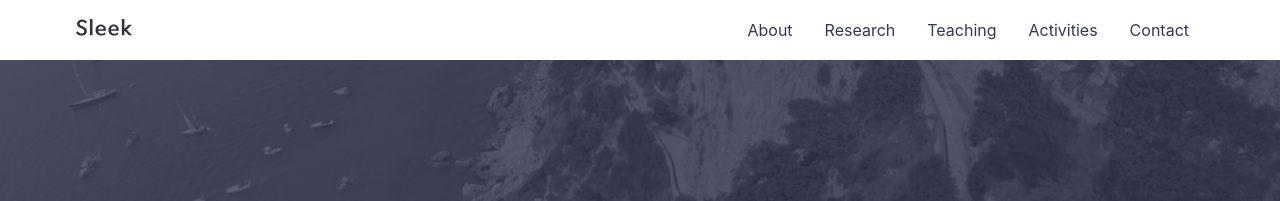
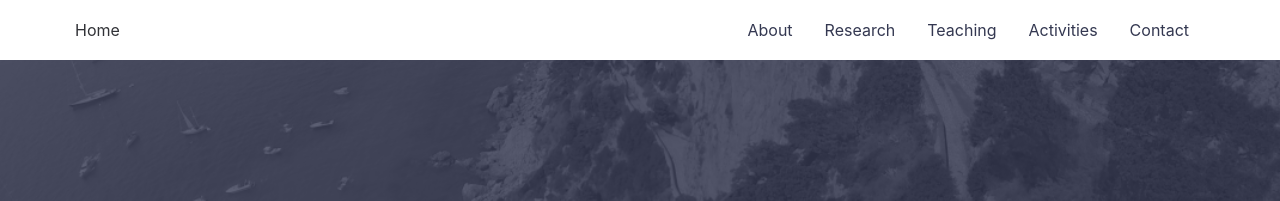
Before and after one commit to nzunigag/nzunigag.github.io, a Jekyll site: the page built from index.md, in a window 1280 px wide. Shown: the top 201 px of the page. Built offline with Jekyll 4.4.1, drawn with Linux system fonts in a browser that asks for light colours.

Commit message:
Update header.html

```diff
--- a/_includes/header.html
+++ b/_includes/header.html
@@ -3,7 +3,8 @@
     <div class="header__inner">
       <a class="header__logo" href="{{ '/' | relative_url }}">
         <div class="header__logo--container">
-          {% include logo.svg %}
+         <!-- {% include logo.svg %} -->
+          Home
         </div>
       </a>
       <nav class="header__links">
```
